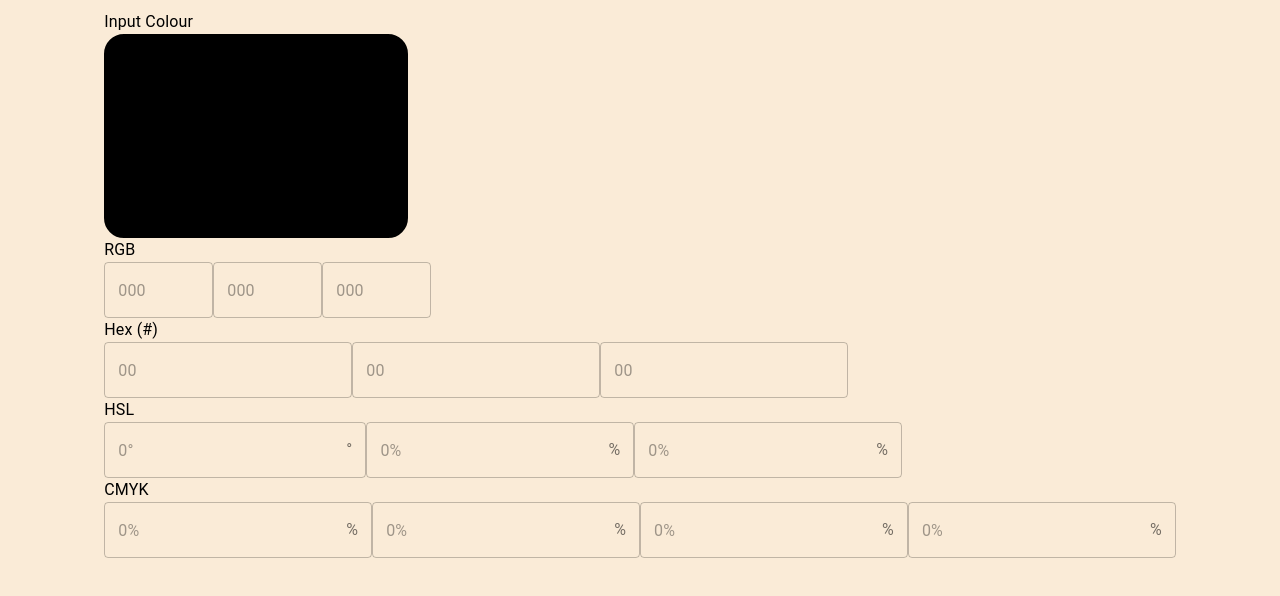
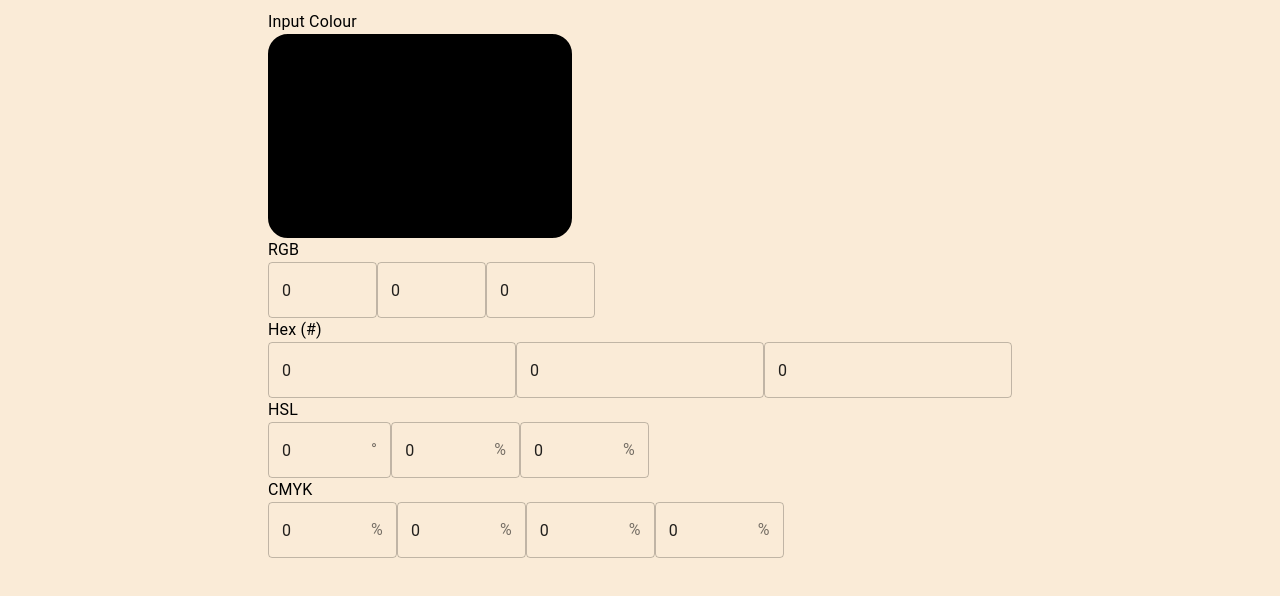
Before and after one commit to AkThao/complementary-colours, a React (Create React App) app: page / in a window 1280 px wide. Shown: the top 596 px of the page. Built offline with nearby package versions, Linux system fonts and the light colour scheme.

Commit message:
Link all input text fields with each other and colour display box

```diff
--- a/src/ColourFields/CmykField.js
+++ b/src/ColourFields/CmykField.js
@@ -11,10 +11,13 @@ const CmykField = (props) => {
           endAdornment: <InputAdornment position="end">%</InputAdornment>,
         }}
         inputProps={{
-          maxLength: 3,
+          min: 0,
+          max: 100,
         }}
+        type="number"
         placeholder="0%"
         onChange={props.onChangeC}
+        value={props.value[0]}
       />
       <TextField
         variant="outlined"
@@ -22,10 +25,27 @@ const CmykField = (props) => {
           endAdornment: <InputAdornment position="end">%</InputAdornment>,
         }}
         inputProps={{
-          maxLength: 3,
+          min: 0,
+          max: 100,
+        }}
+        type="number"
+        placeholder="0%"
+        onChange={props.onChangeM}
+        value={props.value[1]}
+      />
+      <TextField
+        variant="outlined"
+        InputProps={{
+          endAdornment: <InputAdornment position="end">%</InputAdornment>,
+        }}
+        type="number"
+        inputProps={{
+          min: 0,
+          max: 100,
         }}
         placeholder="0%"
-        onChange={props.onChangeM}
+        onChange={props.onChangeY}
+        value={props.value[2]}
       />
       <TextField
         variant="outlined"
@@ -33,21 +53,13 @@ const CmykField = (props) => {
           endAdornment: <InputAdornment position="end">%</InputAdornment>,
         }}
         inputProps={{
-          maxLength: 3,
+          min: 0,
+          max: 100,
         }}
-        placeholder="0%"
-        onChange={props.onChangeY}
-      />
-      <TextField
-        variant="outlined"
-        InputProps={{
-          endAdornment: <InputAdornment position="end">%</InputAdornment>,
-        }}
-        inputProps={{
-          maxLength: 3,
-        }}
+        type="number"
         placeholder="0%"
         onChange={props.onChangeK}
+        value={props.value[3]}
       />
     </>
   );
--- a/src/ColourFields/HexField.js
+++ b/src/ColourFields/HexField.js
@@ -7,21 +7,21 @@ const HexField = (props) => {
       <Typography>Hex (#)</Typography>
       <TextField
         variant="outlined"
-        inputProps={{ maxLength: 2 }}
         placeholder="00"
         onChange={props.onChangeR}
-      />
+        value={props.value[0]}
+        />
       <TextField
         variant="outlined"
-        inputProps={{ maxLength: 2 }}
         placeholder="00"
         onChange={props.onChangeG}
-      />
+        value={props.value[1]}
+        />
       <TextField
         variant="outlined"
-        inputProps={{ maxLength: 2 }}
         placeholder="00"
         onChange={props.onChangeB}
+        value={props.value[2]}
       />
     </>
   );
--- a/src/ColourFields/HslField.js
+++ b/src/ColourFields/HslField.js
@@ -15,10 +15,13 @@ const HslField = (props) => {
           ),
         }}
         inputProps={{
-          maxLength: 3,
+          min: 0,
+          max: 360,
         }}
+        type="number"
         placeholder={`0${String.fromCharCode(176)}`}
         onChange={props.onChangeH}
+        value={props.value[0]}
       />
       <TextField
         variant="outlined"
@@ -26,10 +29,13 @@ const HslField = (props) => {
           endAdornment: <InputAdornment position="end">%</InputAdornment>,
         }}
         inputProps={{
-          maxLength: 3,
+          min: 0,
+          max: 100,
         }}
+        type="number"
         placeholder="0%"
         onChange={props.onChangeS}
+        value={props.value[1]}
       />
       <TextField
         variant="outlined"
@@ -37,10 +43,13 @@ const HslField = (props) => {
           endAdornment: <InputAdornment position="end">%</InputAdornment>,
         }}
         inputProps={{
-          maxLength: 3,
+          min: 0,
+          max: 100,
         }}
+        type="number"
         placeholder="0%"
         onChange={props.onChangeL}
+        value={props.value[2]}
       />
     </>
   );
--- a/src/ColourFields/RgbField.js
+++ b/src/ColourFields/RgbField.js
@@ -7,24 +7,27 @@ const RgbField = (props) => {
       <Typography>RGB</Typography>
       <TextField
         variant="outlined"
-        inputProps={{ min: 0, max: 255, maxLength: 3 }}
+        inputProps={{ min: 0, max: 255 }}
         placeholder="000"
         type="number"
         onChange={props.onChangeR}
-      />
+        value={props.value[0]}
+        />
       <TextField
         variant="outlined"
-        inputProps={{ min: 0, max: 255, maxLength: 3 }}
+        inputProps={{ min: 0, max: 255 }}
         placeholder="000"
         type="number"
         onChange={props.onChangeG}
-      />
+        value={props.value[1]}
+        />
       <TextField
         variant="outlined"
-        inputProps={{ min: 0, max: 255, maxLength: 3 }}
+        inputProps={{ min: 0, max: 255 }}
         placeholder="000"
         type="number"
         onChange={props.onChangeB}
+        value={props.value[2]}
       />
     </>
   );
--- a/src/InputSection.js
+++ b/src/InputSection.js
@@ -18,14 +18,18 @@ const InputSection = () => {
     hexR: 0,
     hexG: 0,
     hexB: 0,
+    hslH: 0,
+    hslS: 0,
+    hslL: 0,
+    cmykC: 0,
+    cmykM: 0,
+    cmykY: 0,
+    cmykK: 0,
   });
 
   useEffect(() => {
-    if (lastColourUpdated === 0) {
-      setColour(`rgb(${state.rgbR}, ${state.rgbG}, ${state.rgbB})`);
-    } else if (lastColourUpdated === 1) {
-      setColour(`#${state.hexR}${state.hexG}${state.hexB}`);
-    }
+    convertColours();
+    setColour(`rgb(${state.rgbR}, ${state.rgbG}, ${state.rgbB})`);
   }, [
     state.rgbR,
     state.rgbG,
@@ -33,25 +37,110 @@ const InputSection = () => {
     state.hexR,
     state.hexG,
     state.hexB,
+    state.hslH,
+    state.hslS,
+    state.hslL,
+    state.cmykC,
+    state.cmykM,
+    state.cmykY,
+    state.cmykK,
     lastColourUpdated,
   ]);
 
-  const convertColours = (prop) => {
-    console.log(prop);
+  const updateRgb = (newRgb) => {
+    setState((state) => ({ ...state, rgbR: newRgb[0] }));
+    setState((state) => ({ ...state, rgbG: newRgb[1] }));
+    setState((state) => ({ ...state, rgbB: newRgb[2] }));
+  };
+
+  const updateHex = (newHex) => {
+    setState((state) => ({ ...state, hexR: newHex.slice(0, 2) }));
+    setState((state) => ({ ...state, hexG: newHex.slice(2, 4) }));
+    setState((state) => ({ ...state, hexB: newHex.slice(4, 6) }));
+  };
+
+  const updateHsl = (newHsl) => {
+    setState((state) => ({ ...state, hslH: newHsl[0] }));
+    setState((state) => ({ ...state, hslS: newHsl[1] }));
+    setState((state) => ({ ...state, hslL: newHsl[2] }));
+  };
+
+  const updateCmyk = (newCmyk) => {
+    setState((state) => ({ ...state, cmykC: newCmyk[0] }));
+    setState((state) => ({ ...state, cmykM: newCmyk[1] }));
+    setState((state) => ({ ...state, cmykY: newCmyk[2] }));
+    setState((state) => ({ ...state, cmykK: newCmyk[3] }));
+  };
+
+  const convertColours = () => {
+    if (lastColourUpdated === 0) {
+      let newHex = convert.rgb.hex(state.rgbR, state.rgbG, state.rgbB);
+      let newHsl = convert.rgb.hsl(state.rgbR, state.rgbG, state.rgbB);
+      let newCmyk = convert.rgb.cmyk(state.rgbR, state.rgbG, state.rgbB);
+      updateHex(newHex);
+      updateHsl(newHsl);
+      updateCmyk(newCmyk);
+    } else if (lastColourUpdated === 1) {
+      let newRgb = convert.hex.rgb(`#${state.hexR}${state.hexG}${state.hexB}`);
+      let newHsl = convert.hex.hsl(`#${state.hexR}${state.hexG}${state.hexB}`);
+      let newCmyk = convert.hex.cmyk(
+        `#${state.hexR}${state.hexG}${state.hexB}`
+      );
+      updateRgb(newRgb);
+      updateHsl(newHsl);
+      updateCmyk(newCmyk);
+    } else if (lastColourUpdated === 2) {
+      let newRgb = convert.hsl.rgb(state.hslH, state.hslS, state.hslL);
+      let newHex = convert.hsl.hex(state.hslH, state.hslS, state.hslL);
+      let newCmyk = convert.hsl.cmyk(state.hslH, state.hslS, state.hslL);
+      updateRgb(newRgb);
+      updateHex(newHex);
+      updateCmyk(newCmyk);
+    } else if (lastColourUpdated === 3) {
+      let newRgb = convert.cmyk.rgb(
+        state.cmykC,
+        state.cmykM,
+        state.cmykY,
+        state.cmykK
+      );
+      let newHex = convert.cmyk.hex(
+        state.cmykC,
+        state.cmykM,
+        state.cmykY,
+        state.cmykK
+      );
+      let newHsl = convert.cmyk.hsl(
+        state.cmykC,
+        state.cmykM,
+        state.cmykY,
+        state.cmykK
+      );
+      updateRgb(newRgb);
+      updateHex(newHex);
+      updateHsl(newHsl);
+    }
   };
 
   const handleChange = (prop) => (e) => {
     if (e.target.value === "") {
       setState({ ...state, [prop]: 0 });
     } else {
-      setState({ ...state, [prop]: e.target.value });
+      if (prop.slice(0, -1) === "hex") {
+        setState({ ...state, [prop]: e.target.value });
+      } else {
+        setState({ ...state, [prop]: parseInt(e.target.value) });
+      }
     }
-    if (prop === "rgb") {
+
+    if (prop.slice(0, -1) === "rgb") {
       setLastColourUpdated(0);
-    } else if (prop === "hex") {
+    } else if (prop.slice(0, -1) === "hex") {
       setLastColourUpdated(1);
+    } else if (prop.slice(0, -1) === "hsl") {
+      setLastColourUpdated(2);
+    } else if (prop.slice(0, -1) === "cmyk") {
+      setLastColourUpdated(3);
     }
-    convertColours(prop);
   };
 
   return (
@@ -60,25 +149,29 @@ const InputSection = () => {
         <Typography>Input Colour</Typography>
         <ColourDisplayBox colour={colour} />
         <RgbField
-          onChangeR={handleChange("rgb")}
-          onChangeG={handleChange("rgb")}
-          onChangeB={handleChange("rgb")}
+          onChangeR={handleChange("rgbR")}
+          onChangeG={handleChange("rgbG")}
+          onChangeB={handleChange("rgbB")}
+          value={[state.rgbR, state.rgbG, state.rgbB]}
         />
         <HexField
-          onChangeR={handleChange("hex")}
-          onChangeG={handleChange("hex")}
-          onChangeB={handleChange("hex")}
+          onChangeR={handleChange("hexR")}
+          onChangeG={handleChange("hexG")}
+          onChangeB={handleChange("hexB")}
+          value={[state.hexR, state.hexG, state.hexB]}
         />
         <HslField
-          onChangeH={handleChange("hsl")}
-          onChangeS={handleChange("hsl")}
-          onChangeL={handleChange("hsl")}
+          onChangeH={handleChange("hslH")}
+          onChangeS={handleChange("hslS")}
+          onChangeL={handleChange("hslL")}
+          value={[state.hslH, state.hslS, state.hslL]}
         />
         <CmykField
-          onChangeC={handleChange("cmyk")}
-          onChangeM={handleChange("cmyk")}
-          onChangeY={handleChange("cmyk")}
-          onChangeK={handleChange("cmyk")}
+          onChangeC={handleChange("cmykC")}
+          onChangeM={handleChange("cmykM")}
+          onChangeY={handleChange("cmykY")}
+          onChangeK={handleChange("cmykK")}
+          value={[state.cmykC, state.cmykM, state.cmykY, state.cmykK]}
         />
       </div>
     </>
```
